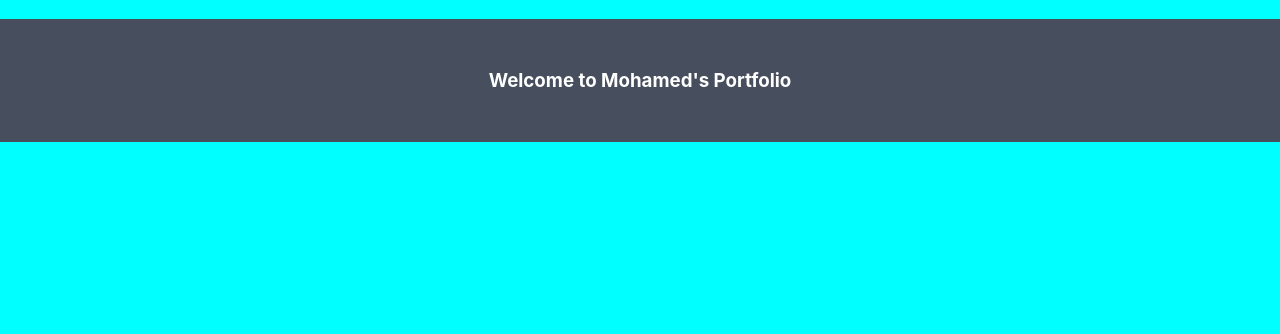
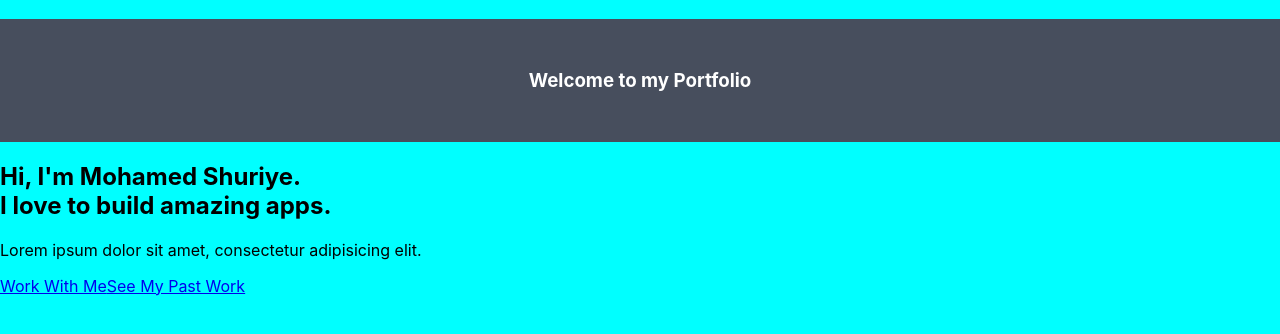
Before and after one commit to msjama/frontend-review-project, a React (Create React App) app: page / in a window 1280 px wide. Shown: the top 334 px of the page. Built offline with nearby package versions, Linux system fonts and the light colour scheme.

Commit message:
updated projects

```diff
--- a/src/Components/About.js
+++ b/src/Components/About.js
@@ -6,9 +6,11 @@
 return (
       <>
     <WelcomeMessage >
-          Welcome to Mohamed's Portfolio
+          Welcome to my Portfolio
     </WelcomeMessage>
       </>
+
+
 
 
 )
--- a/src/Components/Projects.js
+++ b/src/Components/Projects.js
@@ -1,18 +1,51 @@
+import React from "react";
+import styled from "styled-components";
 
 
+function Projects () {
+    return (
 
-function Navbar () {
-    return (
-          <>
-
-          </>
+       <section id="about">
+      <div className=
+                      "container mx-auto flex px-10 py-20 md:flex-row flex-col items-center">
+        <div className=
+                    "lg:flex-grow md:w-1/2 lg:pr-24 md:pr-16 flex flex-col md:items-start md:text-left mb-16 md:mb-0 items-center text-center">
+          <h1 className=
+                    "title-font sm:text-4xl text-3xl mb-4 font-medium text-white">
+                     Hi, I'm Mohamed Shuriye.
+            <br className=
+                    "hidden lg:inline-block" />
+                    I love to build amazing apps.
+          </h1>
+          <p className=
+                   "mb-8 leading-relaxed">
+                  Lorem ipsum dolor sit amet, consectetur adipisicing elit.
+          </p>
+          <div className=
+                "flex justify-center">
+            <a
+              href=
+                   "#contact"
+              className=
+                "inline-flex text-white bg-green-500 border-0 py-2 px-6 focus:outline-none hover:bg-green-600 rounded text-lg">
+                    Work With Me
+            </a>
+            <a
+              href=
+                  "#projects"
+              className=
+                "ml-4 inline-flex text-gray-400 bg-gray-800 border-0 py-2 px-6 focus:outline-none hover:bg-gray-700 hover:text-white rounded text-lg">
+                See My Past Work
+            </a>
+          </div>
+        </div>
+        <div className="lg:max-w-lg lg:w-full md:w-1/2 w-5/6">
 
 
-    )
+        </div>
+      </div>
+    </section>
+  );
+}
 
-
-
-
-    }
-
-    export default Navbar;
+    export default Projects;
```
